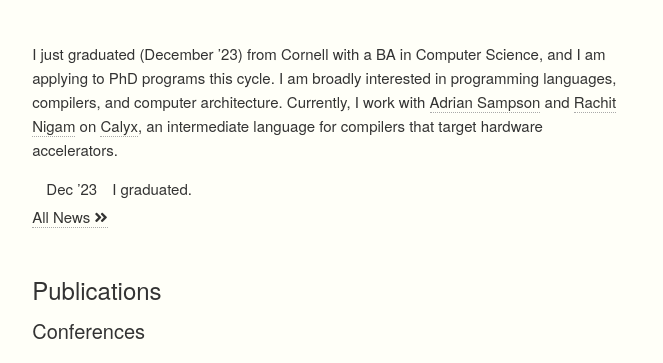
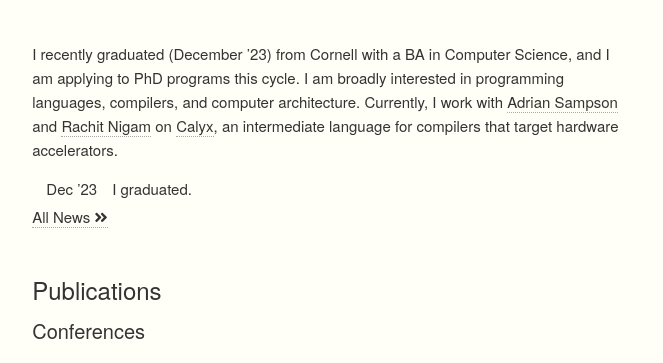
Before and after one commit to calebmkim/calebmkim.github.io, a plain HTML site: page about/index.html in a window 1280 px wide. Shown: the part 410-773 px from the top of the page, without its empty margins (147-810 px from the left). Drawn offline with Linux system fonts and the light colour scheme; some icons are missing.

Commit message:
deploy: 288971766180e8fdd0d8d49b5d6aba74575e0bd7

```diff
--- a/about/index.html
+++ b/about/index.html
@@ -77,7 +77,7 @@
 <section>
   <div class="bio">
 
-    <p>I just graduated (December ’23) from Cornell with a BA in Computer Science, and I am applying to PhD programs this cycle.
+    <p>I recently graduated (December ’23) from Cornell with a BA in Computer Science, and I am applying to PhD programs this cycle.
 I am broadly interested in programming languages, compilers, and computer architecture.
 Currently, I work with <a rel="noopener nofollow noreferrer" target="_blank" href="https://www.cs.cornell.edu/~asampson/">Adrian Sampson</a> and <a rel="noopener nofollow noreferrer" target="_blank" href="https://rachit.pl">Rachit Nigam</a> on <a rel="noopener nofollow noreferrer" target="_blank" href="https://calyxir.org">Calyx</a>, an intermediate language for compilers that target hardware accelerators.</p>
 
```
Also changed, not shown: index.html (+1 -1 lines).
